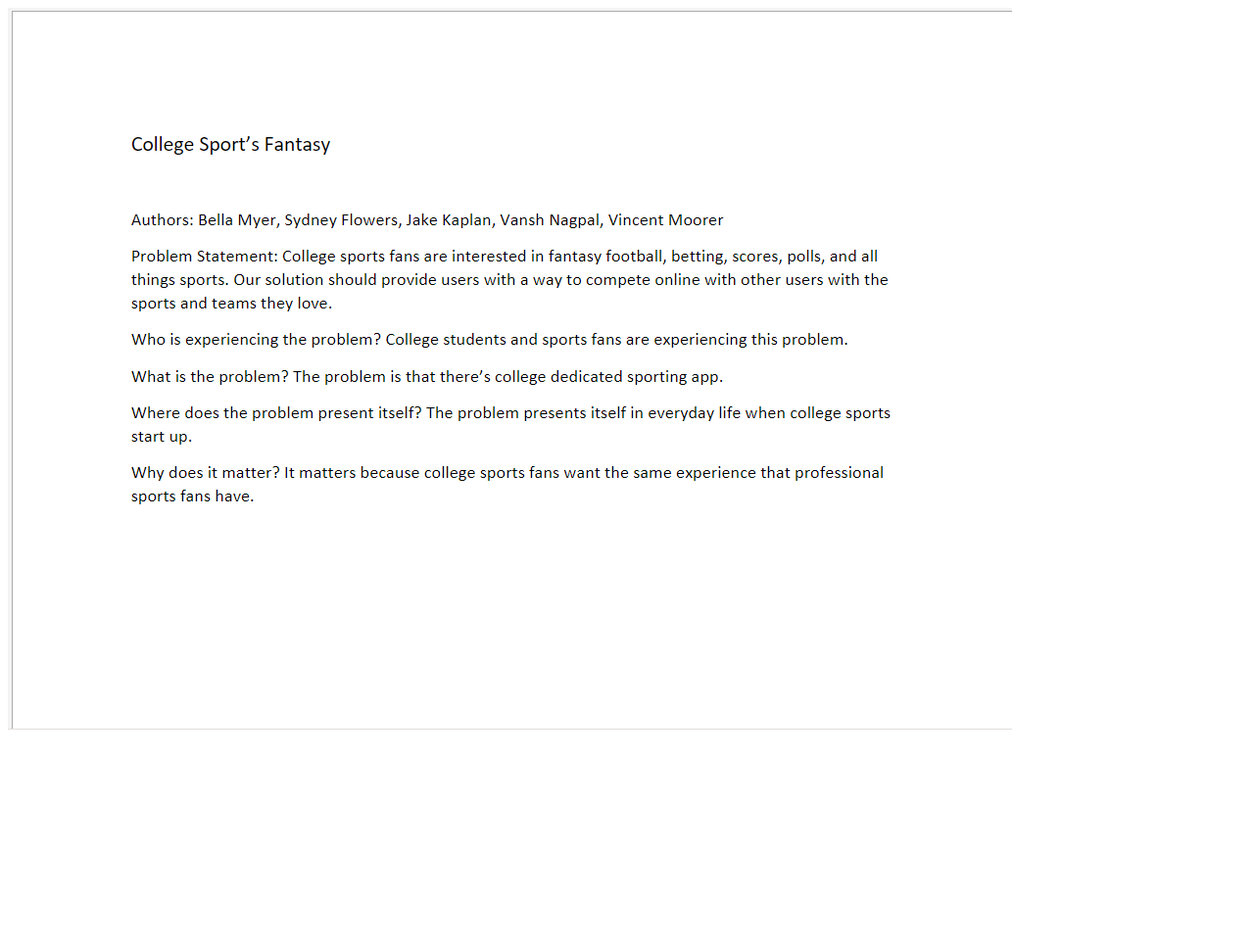
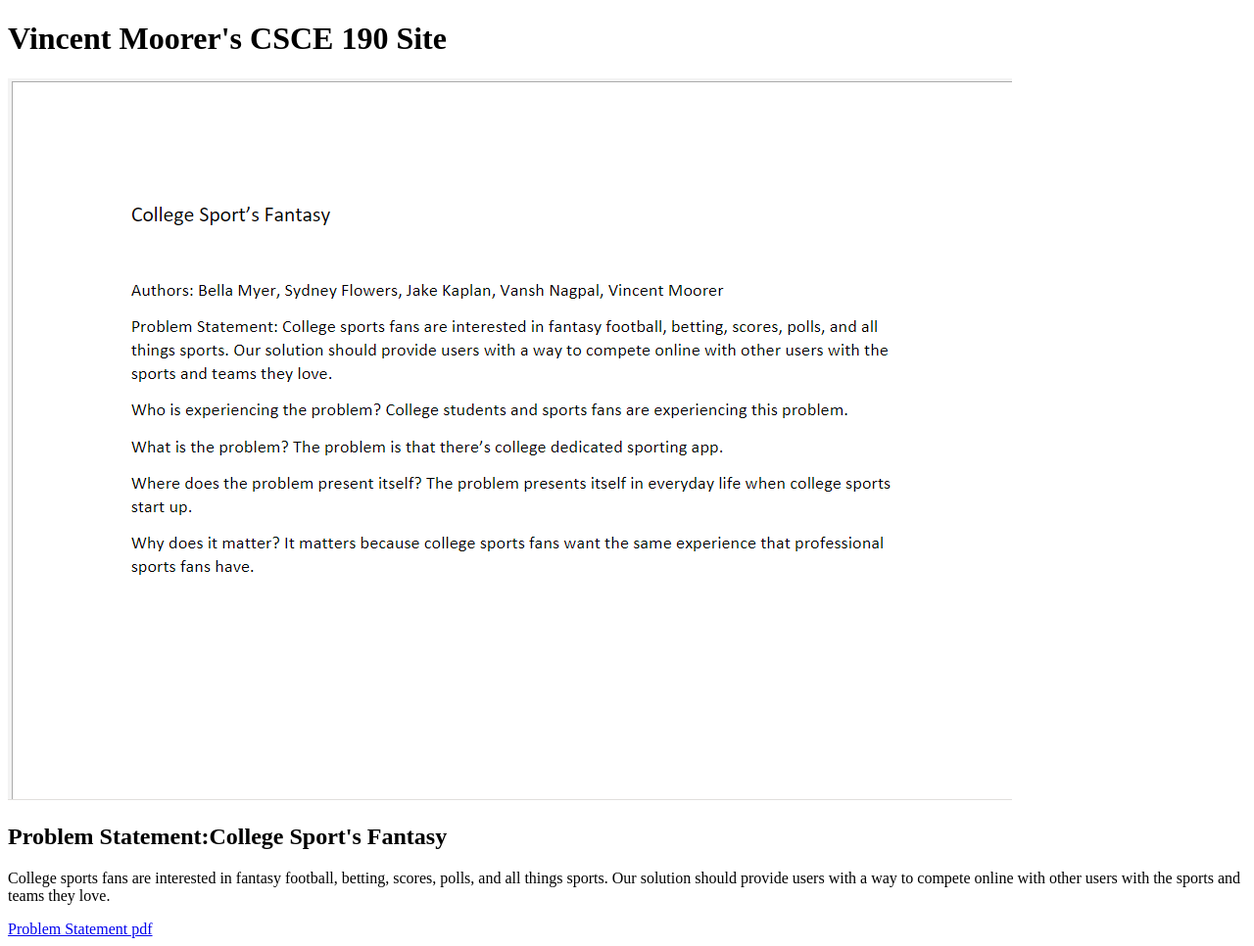
Before and after one commit to vincemoorer/vincemoorer.github.io, a plain HTML site: page index.html in a window 1280 px wide. Shown: the whole page at 98% size. Before the commit the page ends 800 px from the top, so only its background shows below. Drawn offline with Linux system fonts and the light colour scheme.

Commit message:
Add files via upload

```diff
--- a/index.html
+++ b/index.html
@@ -1,10 +1,19 @@
 <!DOCTYPE html>
 <html>
     <head>
-        <title>College Sport;s Fantasy</title>
+        <title>College Sport's Fantasy</title>
     </head>
+    <body>
+        <h1>Vincent Moorer's CSCE 190 Site</h1>
+    </body>
  <section class="assignment">
 <img src="problem_statement.png">
 </section>
+  <section class="ass-details">
+      <h2>Problem Statement:College Sport's Fantasy</h2>
+      <p>College sports fans are interested in fantasy football, betting, scores, polls, and all things sports. Our solution should provide users with a way to compete online with other users with the sports and teams they love.
+      </p>
+      <a href="College Sport's Fantasy.pdf">Problem Statement pdf</a>
 
+  </section>
 </html>
```
